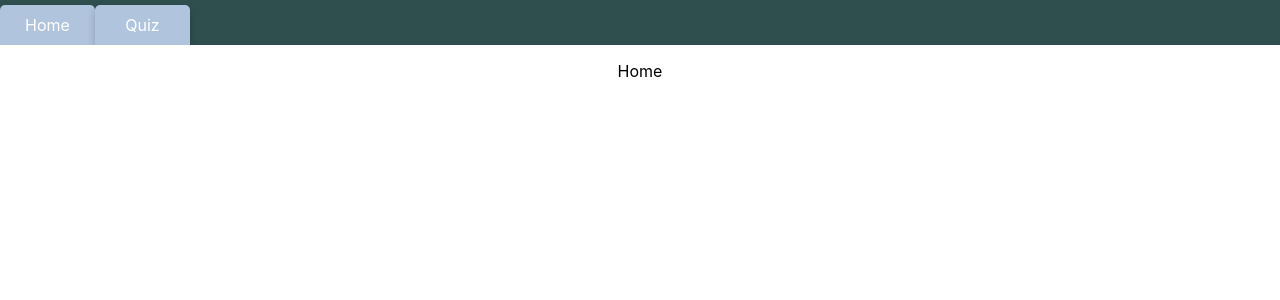
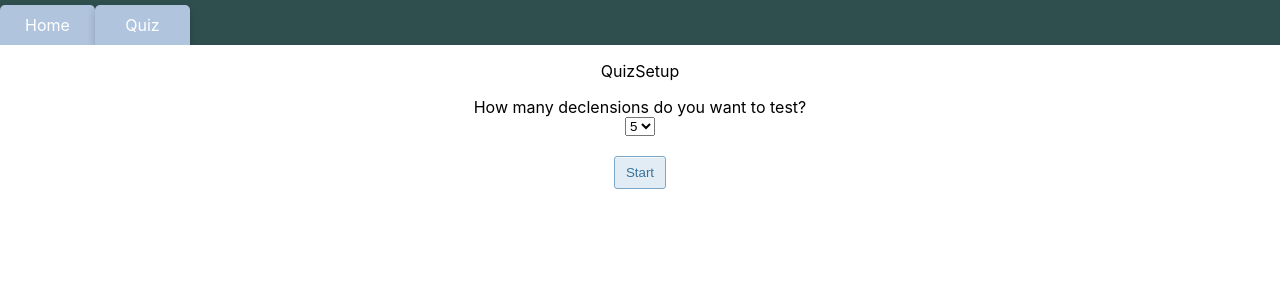
Before and after one commit to HapaxHypatia/accidence-tester, a React (Create React App) app: page /quizSetup in a window 1280 px wide. Before the commit this address led to /. Shown: the top 300 px of the page. Built offline with nearby package versions, Linux system fonts and the light colour scheme.

Commit message:
implemented declension choice

```diff
--- a/src/App.js
+++ b/src/App.js
@@ -4,6 +4,7 @@ import {Routes, Route, Navigate} from 'react-router-dom';
 import React from "react";
 import {Home, Quizpage} from './pages'
 import Nav from "./components/nav";
+import QuizSetup from "./pages/quizSetup";
 
 function App() {
   return (
@@ -11,7 +12,8 @@ function App() {
 		<Nav/>
 		<Routes>
 			<Route path="/" element={<Home />} />
-			<Route path="quizpage" element={<Quizpage />} />
+			<Route path="/quizSetup" element={<QuizSetup />} />
+			<Route path="/quizpage/:level" element={<Quizpage/>}/>
 			<Route path="*" element={<Navigate to="/" replace />} />
 		</Routes>
 	</div>
--- a/src/components/nav.jsx
+++ b/src/components/nav.jsx
@@ -5,7 +5,7 @@ function Nav() {
 	return (
 		<nav>
 			<Link to={'/'}>Home</Link>
-			<Link to={'/quizpage'}>Quiz</Link>
+			<Link to={'/quizSetup'}>Quiz</Link>
 		</nav>
 	);
 }
--- /dev/null
+++ b/src/pages/quizSetup.jsx
@@ -0,0 +1,38 @@
+import React, {useState} from "react";
+import {useNavigate} from "react-router-dom";
+
+
+function QuizSetup() {
+	let nav = useNavigate()
+	const [level, setLevel] = useState(5)
+	function handleChange(e){
+		e.preventDefault()
+		let lev = e.target.value
+		setLevel(parseInt(lev))
+	}
+	function handleSetup(e){
+		e.preventDefault()
+		console.log("Enter handler function")
+		console.log(level)
+		let path = `/quizpage/${level}`
+        nav(path)
+
+	}
+
+	return (
+		<div id={'main'}>
+			<p>QuizSetup</p>
+			<label for={"noun-options"}>How many declensions do you want to test?</label>
+            <select onChange={handleChange} name="noun-options" id="noun-options">
+				<option value={'5'}>5</option>
+				<option value={'4'}>4</option>
+				<option value={'3'}>3</option>
+				<option value={'2'}>2</option>
+				<option value={'1'}>1</option>
+			</select>
+			<button onClick={handleSetup}>Start</button>
+		</div>
+	);
+}
+
+export default QuizSetup;
--- a/src/pages/quizpage.jsx
+++ b/src/pages/quizpage.jsx
@@ -1,8 +1,10 @@
 import React, {useRef, useState} from "react";
 import './quizpage.css'
 import questions from "../questions.json";
+import {useNavigate, useParams} from "react-router-dom";
 
 function Quizpage() {
+	const level = useParams()
 	console.log("New render")
 	const [score, setScore] = useState(0)
 	const parsing = {
@@ -31,41 +33,54 @@ function Quizpage() {
 		}
 	}
 	console.log("Correct= "+JSON.stringify(correct))
+	console.log("Length = "+Object.keys(correct).length)
 
-   //Define useRef() to access form data
-   const formData = useRef();
-
-   //OnSubmit function
+	//Define useRef() to access form data
+	const formData = useRef();
+	const navigate = useNavigate()
+	//OnSubmit function
 	const onSubmit = (event) => {
 		event.preventDefault()
-
-		// //Disable default action of form submit button
-		// event.preventDefault();
-
-		//Accessing form reference with formData variable.
-		//Object destructuring to get form fields with their name.
 		const form = formData.current;
-
 		let response = {}
 		for (var i = 0; i < form.length; i++) {
 		  response[form[i].name] = form[i].checked;
 		}
 		console.log("Response = "+ JSON.stringify(response))
 
+		//Scoring
 		let points = 0
 		for (const key in response){
+			console.log("mark")
 			if (response[key] === correct[key]){
 				points++
 			}
 			else {points--}
 		}
 		console.log("Points = "+points)
+		//TODO scoring 13 instead of 12 for full points
 		let prev = score
 		setScore(prev+points)
+		const inputs = document.getElementsByTagName('input')
+		console.log(inputs.length)
+		for (var i=0; i<inputs.length; i++)  {
+			if (inputs[i].type == 'checkbox')   {
+				inputs[i].checked = false;
+			}
+		}
+		navigate('/quizpage')
+   }
+   function handleClick(e){
+		if (e.target.checked == false){
+			e.target.setAttribute('checked', 'true')
+		}
+		else{
+			e.target.setAttribute('checked', 'false')
+		}
    }
 	const options = Object.keys(parsing).map((option, index)=>
 		<label className={'option'} id={index.toString()}>
-			<input type={"checkbox"} name={option}></input>
+			<input type={"checkbox"} name={option} onClick={handleClick}></input>
 			<span>{option}</span>
 		</label>
 	)
```
Also changed, not shown: src/components/checkbox.jsx (added, +10 -0 lines).
